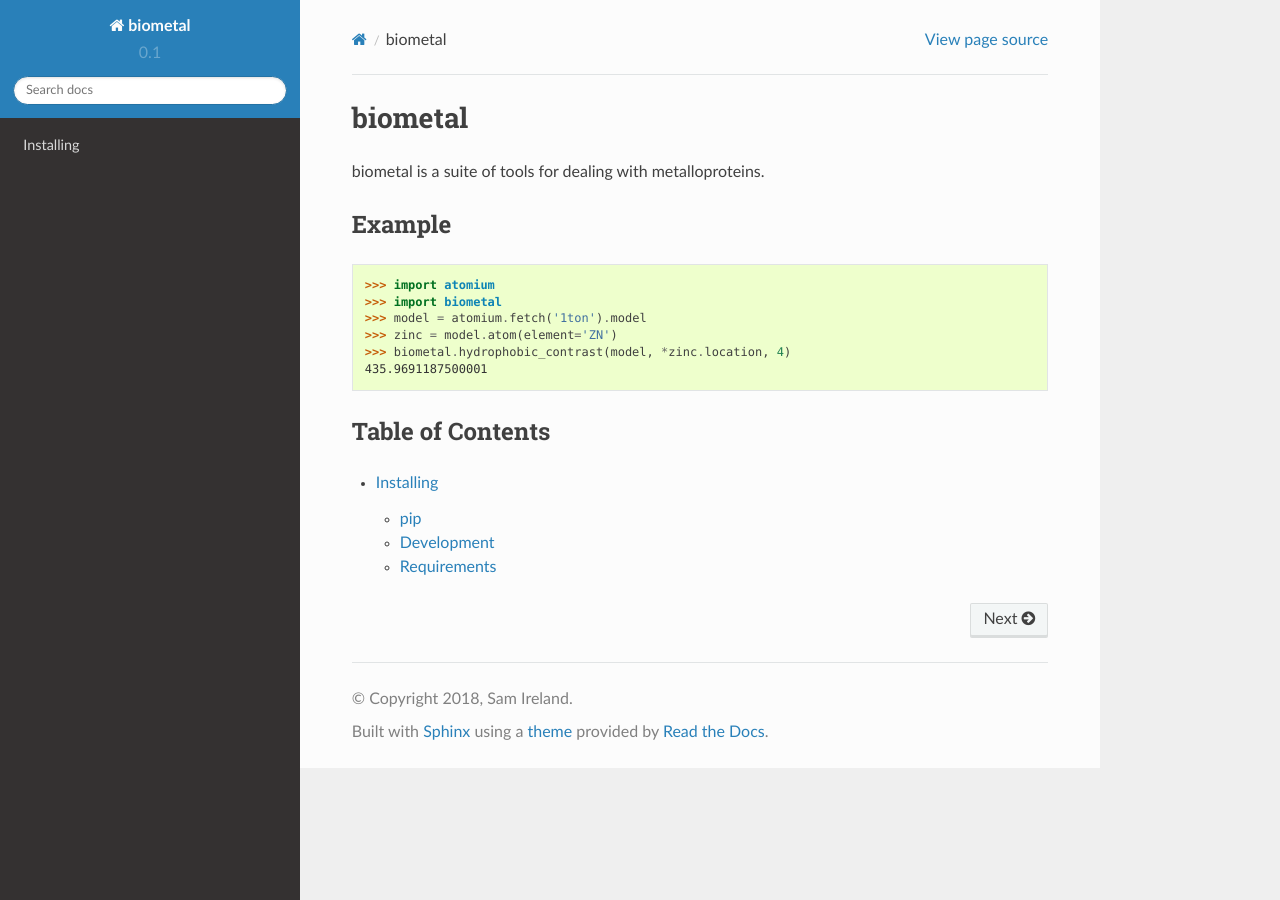
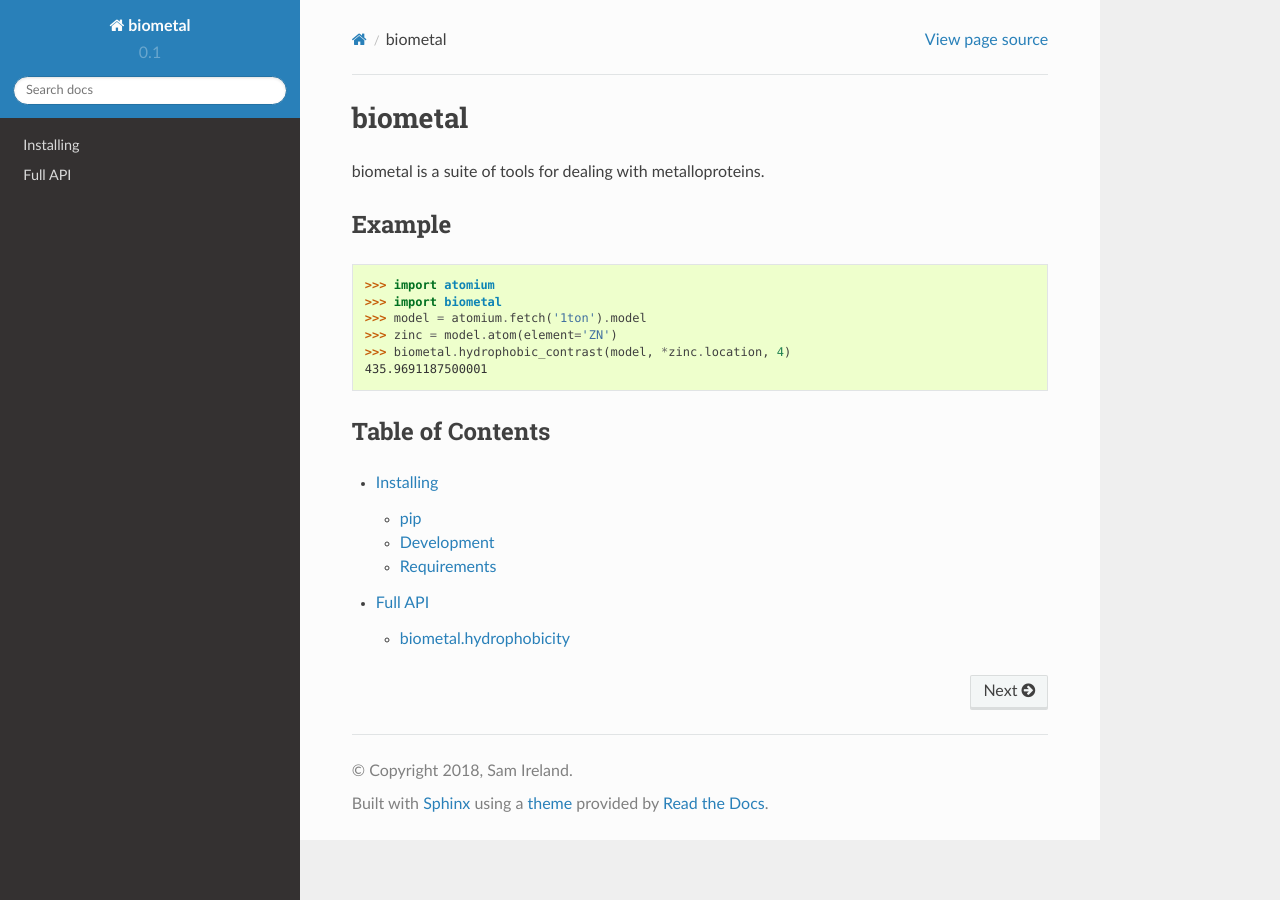
Before and after one commit to samirelanduk/biometal, a Sphinx documentation site: the page built from docs/source/index.rst, in a window 1280 px wide. Built offline with Sphinx 7.4.7 and the Read the Docs theme 2.0.0, drawn with Linux system fonts in a browser that asks for light colours.

```diff
--- /dev/null
+++ b/docs/source/api.rst
@@ -0,0 +1,5 @@
+Full API
+--------
+
+.. toctree ::
+	api/hydrophobicity
--- /dev/null
+++ b/docs/source/api/hydrophobicity.rst
@@ -0,0 +1,6 @@
+biometal.hydrophobicity
+-----------------------
+
+.. automodule:: biometal.hydrophobicity
+	:members:
+	:inherited-members:
--- a/docs/source/index.rst
+++ b/docs/source/index.rst
@@ -21,3 +21,4 @@ Table of Contents
 .. toctree ::
 
     installing
+    api
```
Also changed, not shown: 1 other file.
